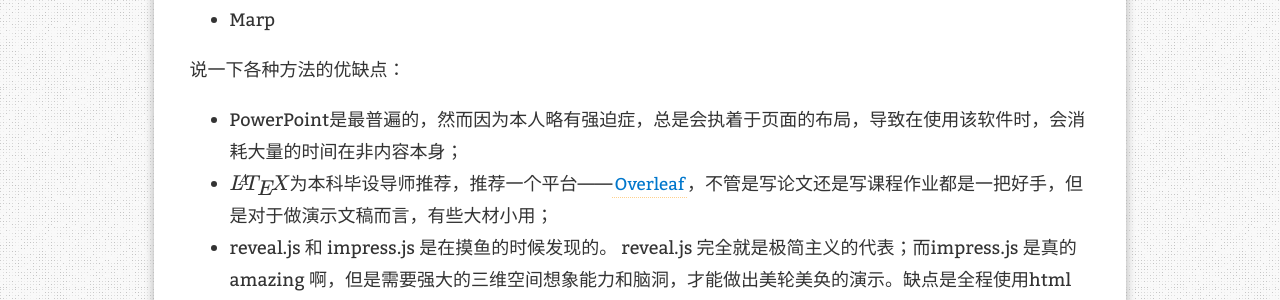
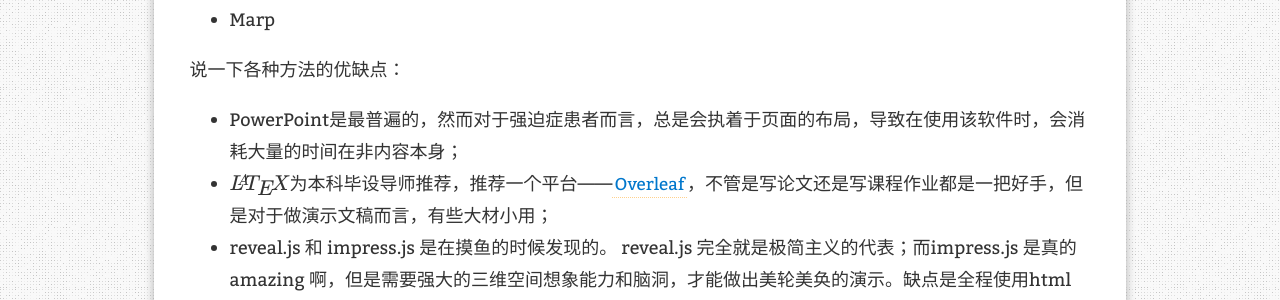
Before and after one commit to AuthurWhywait/AuthurWhywait.github.io, a Jekyll site: the page built from _posts/2022-03-31-TBSI_template_marp.md, in a window 1280 px wide and 900 px high, scrolled down 558 px. Shown: the part 153-453 px from the top of the window. Built offline with Jekyll 4.4.1, drawn with Linux system fonts in a browser that asks for light colours; formulas are drawn with MathJax 3; comment, search, counter and statistics services are not loaded.

Commit message:
Update 2022-03-31-TBSI_template_marp.md

```diff
--- a/_posts/2022-03-31-TBSI_template_marp.md
+++ b/_posts/2022-03-31-TBSI_template_marp.md
@@ -35,7 +35,7 @@
 
 说一下各种方法的优缺点：
 
-- PowerPoint是最普遍的，然而因为本人略有强迫症，总是会执着于页面的布局，导致在使用该软件时，会消耗大量的时间在非内容本身；
+- PowerPoint是最普遍的，然而对于强迫症患者而言，总是会执着于页面的布局，导致在使用该软件时，会消耗大量的时间在非内容本身；
 - $\LaTeX$为本科毕设导师推荐，推荐一个平台——[Overleaf](https://www.overleaf.com/project)，不管是写论文还是写课程作业都是一把好手，但是对于做演示文稿而言，有些大材小用；
 - reveal.js 和 impress.js 是在摸鱼的时候发现的。 reveal.js 完全就是极简主义的代表；而impress.js 是真的 amazing 啊，但是需要强大的三维空间想象能力和脑洞，才能做出美轮美奂的演示。缺点是全程使用html（自动补全是必备）。另外这两个框架都得在包含css的文件夹里面运行，这就导致了一件尴尬的事情，比如说学校要求交演示文稿的ppt，别人都是一个pdf或者ppt，只有你交了一个文件夹。。。另外impress.js还对浏览器有要求。。。
 - 而Marp就很舒服了呀，主要使用Markdown（对于博客老手来说简直是超级无敌大福利啊），打个数学公式啥的毫无难度，各种奇怪的字体类似 $\mathfrak{G},\mathbb{G}$ 手到擒来，如果需要复杂一点的渲染，我们可以使用html来补上，但是对于学术演示而言，不需要那么多花里胡哨的红橙黄绿青蓝紫，所以Marp简直是为学术演示而生！
```
